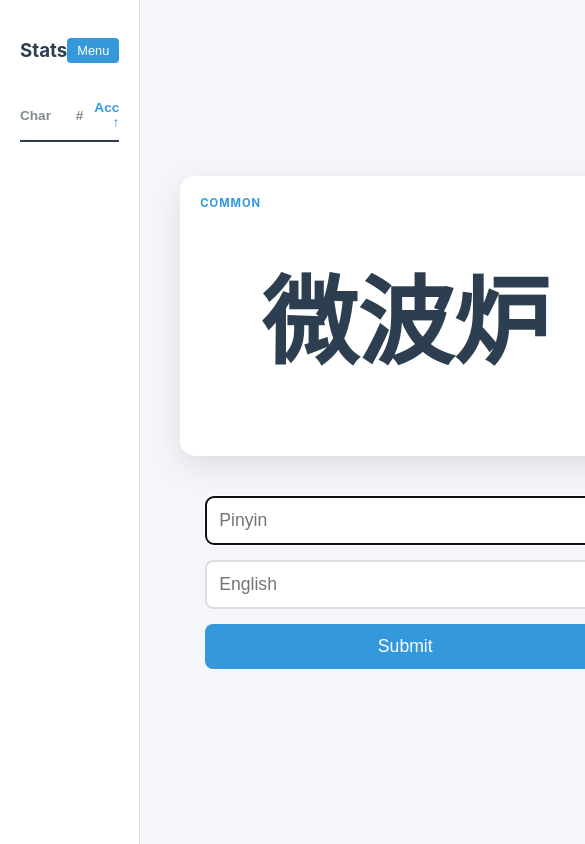
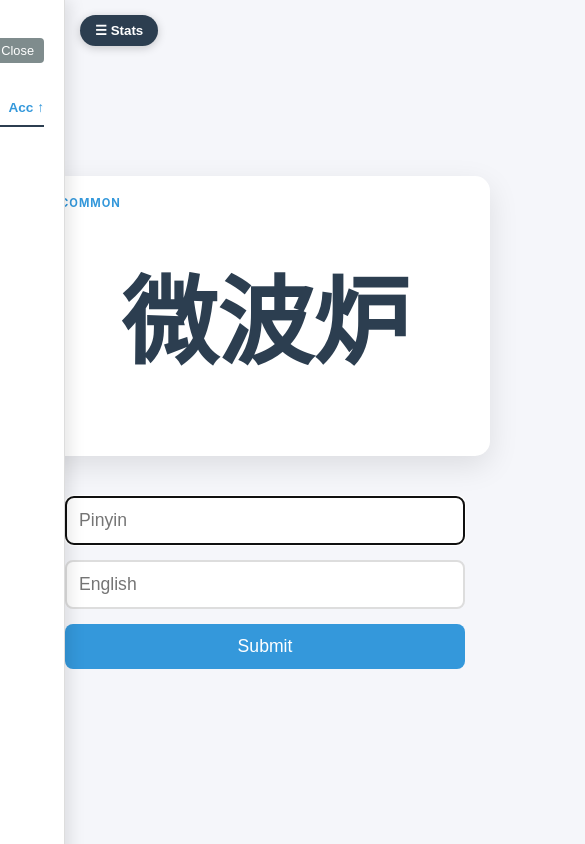
Before and after one commit to gyofu/Chinese-Flashcards, a React (Vite) app in the folder frontend/: page / in a window 390 px wide. Both pictures are taken after a click on the button "Start Session". Shown: the top 844 px of the page, 585 px wide, since content can reach past the window. Built offline with nearby package versions, Linux system fonts and the light colour scheme.

Commit message:
Mobile optimization added: mobile-responsive layout w/ drawer-based stats menu

```diff
--- a/frontend/index.html
+++ b/frontend/index.html
@@ -5,6 +5,10 @@
     <link rel="icon" type="image/svg+xml" href="/vite.svg" />
     <meta name="viewport" content="width=device-width, initial-scale=1.0" />
     <title>Zhongwen Study Buddy</title>
+    <meta name="apple-mobile-web-app-capable" content="yes">
+    <meta name="apple-mobile-web-app-status-bar-style" content="black-translucent">
+    <meta name="apple-mobile-web-app-title" content="Zhongwen">
+    <link rel="apple-touch-icon" href="/vite.svg">
   </head>
   <body>
     <div id="root"></div>
--- a/frontend/src/App.css
+++ b/frontend/src/App.css
@@ -112,6 +112,83 @@ body {
   padding: 20px;
   display: flex;
   flex-direction: column;
+  transition: transform 0.3s ease;
+  z-index: 1000;
+}
+
+.mobile-menu-toggle {
+  display: none;
+  position: fixed;
+  top: 15px;
+  left: 15px;
+  z-index: 1100;
+  background: var(--primary);
+  color: white;
+  border: none;
+  padding: 8px 15px;
+  border-radius: 20px;
+  font-weight: bold;
+  box-shadow: 0 2px 10px rgba(0,0,0,0.2);
+}
+
+.mobile-only {
+  display: none;
+}
+
+/* MOBILE STYLES */
+@media (max-width: 768px) {
+  .mobile-menu-toggle {
+    display: block;
+  }
+
+  .sidebar {
+    position: fixed;
+    left: 0;
+    top: 0;
+    height: 100%;
+    transform: translateX(-100%);
+    box-shadow: 5px 0 15px rgba(0,0,0,0.1);
+  }
+
+  .sidebar.open {
+    transform: translateX(0);
+  }
+
+  .mobile-only {
+    display: block;
+  }
+
+  .flashcard {
+    width: 90vw;
+    height: 250px;
+    margin-bottom: 20px;
+  }
+
+  .card-front h1 {
+    font-size: 4rem;
+  }
+
+  .input-area {
+    width: 90vw;
+  }
+
+  .quiz-area {
+    padding: 20px;
+  }
+
+  .comparison-grid {
+    font-size: 0.75rem;
+    grid-template-columns: 60px 1fr 1fr;
+  }
+
+  .start-screen h1 {
+    font-size: 2rem;
+  }
+
+  .category-selection {
+    flex-direction: column;
+    width: 80%;
+  }
 }
 
 .sidebar-header {
--- a/frontend/src/App.tsx
+++ b/frontend/src/App.tsx
@@ -53,6 +53,7 @@ function App() {
   const [drillMode, setDrillMode] = useState<string[]>([]);
   const [isDrilling, setIsDrilling] = useState(false);
   const [activeWord, setActiveWord] = useState<Word | null>(null);
+  const [sidebarOpen, setSidebarOpen] = useState(false);
 
   // Ref to prevent "Enter" key bounce between cards
   const lastFlipTime = useRef(0);
@@ -83,7 +84,7 @@ function App() {
         nextWord();
       }
     };
-    window.addEventListener('keydown', handleKeyDown, true); // Use capture phase
+    window.addEventListener('keydown', handleKeyDown, true);
     return () => window.removeEventListener('keydown', handleKeyDown, true);
   }, [isFlipped, result, activeWord]);
 
@@ -112,6 +113,7 @@ function App() {
     setCurrentIndex(0);
     setDrillMode([]);
     setIsDrilling(false);
+    setSidebarOpen(false);
   };
 
   const toggleCategory = (cat: string) => {
@@ -135,7 +137,6 @@ function App() {
   const handleSubmit = (e: React.FormEvent) => {
     e.preventDefault();
 
-    // Guard: Prevent rapid-fire submission (e.g. from the 'Next' Enter key)
     if (isFlipped || !activeWord || Date.now() - lastFlipTime.current < 250) return;
 
     const validPinyins = new Set([...activeWord.pinyin, ...(progress?.corrections[activeWord.char]?.pinyin || [])]);
@@ -295,7 +296,7 @@ function App() {
               checked={selectedCategories.includes('computing')}
               onChange={() => toggleCategory('computing')}
             />
-            Computing & Internet
+            Computing
           </label>
           <label>
             <input
@@ -303,7 +304,7 @@ function App() {
               checked={selectedCategories.includes('business')}
               onChange={() => toggleCategory('business')}
             />
-            Business & Corporate
+            Business
           </label>
           <label>
             <input
@@ -311,14 +312,14 @@ function App() {
               checked={selectedCategories.includes('common')}
               onChange={() => toggleCategory('common')}
             />
-            Common 500
+            Common
           </label>
         </div>
         <button className="start-btn" onClick={startSession}>Start Session</button>
 
         {statsList.length > 0 && (
           <div className="start-stats">
-            <h3>Overall Progress: {statsList.length} words encountered</h3>
+            <h3>Overall Progress: {statsList.length} words</h3>
             <button onClick={handleReset} className="reset-btn-small">Reset All Progress</button>
           </div>
         )}
@@ -326,14 +327,21 @@ function App() {
     );
   }
 
-  if (words.length === 0) return <div className="loading">Loading Vocabulary...</div>;
+  if (words.length === 0) return <div className="loading">Loading...</div>;
 
   return (
-    <div className="app-container">
-      <div className="sidebar">
+    <div className={`app-container ${sidebarOpen ? 'sidebar-visible' : ''}`}>
+      <button className="mobile-menu-toggle" onClick={() => setSidebarOpen(!sidebarOpen)}>
+        {sidebarOpen ? '✕' : '☰ Stats'}
+      </button>
+
+      <div className={`sidebar ${sidebarOpen ? 'open' : ''}`}>
         <div className="sidebar-header">
             <h3>Stats</h3>
-            <button onClick={() => setSessionStarted(false)} className="quit-btn" style={{ background: '#3498db' }}>Menu</button>
+            <div style={{ display: 'flex', gap: '5px' }}>
+              <button onClick={() => setSessionStarted(false)} className="quit-btn" style={{ background: '#3498db' }}>Menu</button>
+              <button className="mobile-only quit-btn" style={{ background: '#7f8c8d' }} onClick={() => setSidebarOpen(false)}>Close</button>
+            </div>
         </div>
 
         <div className="stats-header">
@@ -359,7 +367,7 @@ function App() {
         </div>
       </div>
 
-      <main className="quiz-area">
+      <main className="quiz-area" onClick={() => sidebarOpen && setSidebarOpen(false)}>
         {isDrilling && <div className="drill-banner">DRILL MODE: {drillMode.length} left</div>}
         {!isDrilling && drillMode.length > 0 && <div className="pending-banner">Mistakes: {drillMode.length}/5 before drill loop</div>}
 
@@ -374,7 +382,7 @@ function App() {
 
             <div className="comparison-grid">
               <div className="comp-header">Field</div>
-              <div className="comp-header">Your Answer</div>
+              <div className="comp-header">Answer</div>
               <div className="comp-header">Expected</div>
 
               <div className="comp-label">Pinyin</div>
@@ -396,9 +404,9 @@ function App() {
 
             <div className="card-controls">
                 {!result?.isCorrect && result !== null && (
-                    <button onClick={handleManualCorrect} className="manual-correct">I was actually correct</button>
+                    <button onClick={handleManualCorrect} className="manual-correct">I was correct</button>
                 )}
-                <button onClick={nextWord} className="next-btn">Next Word (Enter)</button>
+                <button onClick={nextWord} className="next-btn">Next (Enter)</button>
             </div>
           </div>
         </div>
@@ -412,6 +420,9 @@ function App() {
               onChange={(e) => setPinyinInput(e.target.value)}
               autoFocus
               autoComplete="off"
+              autoCorrect="off"
+              autoCapitalize="none"
+              spellCheck="false"
             />
             <input
               type="text"
@@ -419,6 +430,9 @@ function App() {
               value={englishInput}
               onChange={(e) => setEnglishInput(e.target.value)}
               autoComplete="off"
+              autoCorrect="off"
+              autoCapitalize="none"
+              spellCheck="false"
             />
             <button type="submit">Submit</button>
           </form>
```
